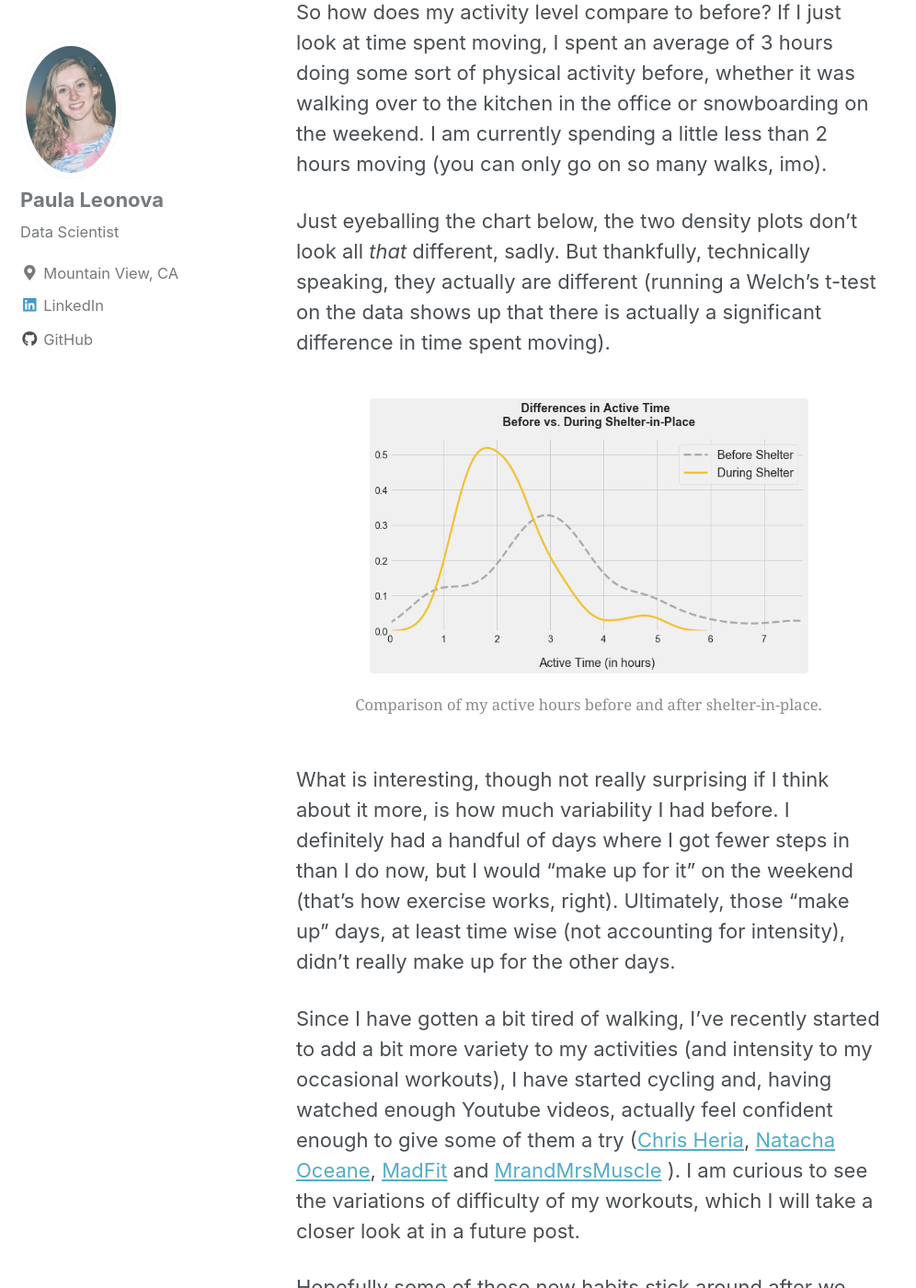
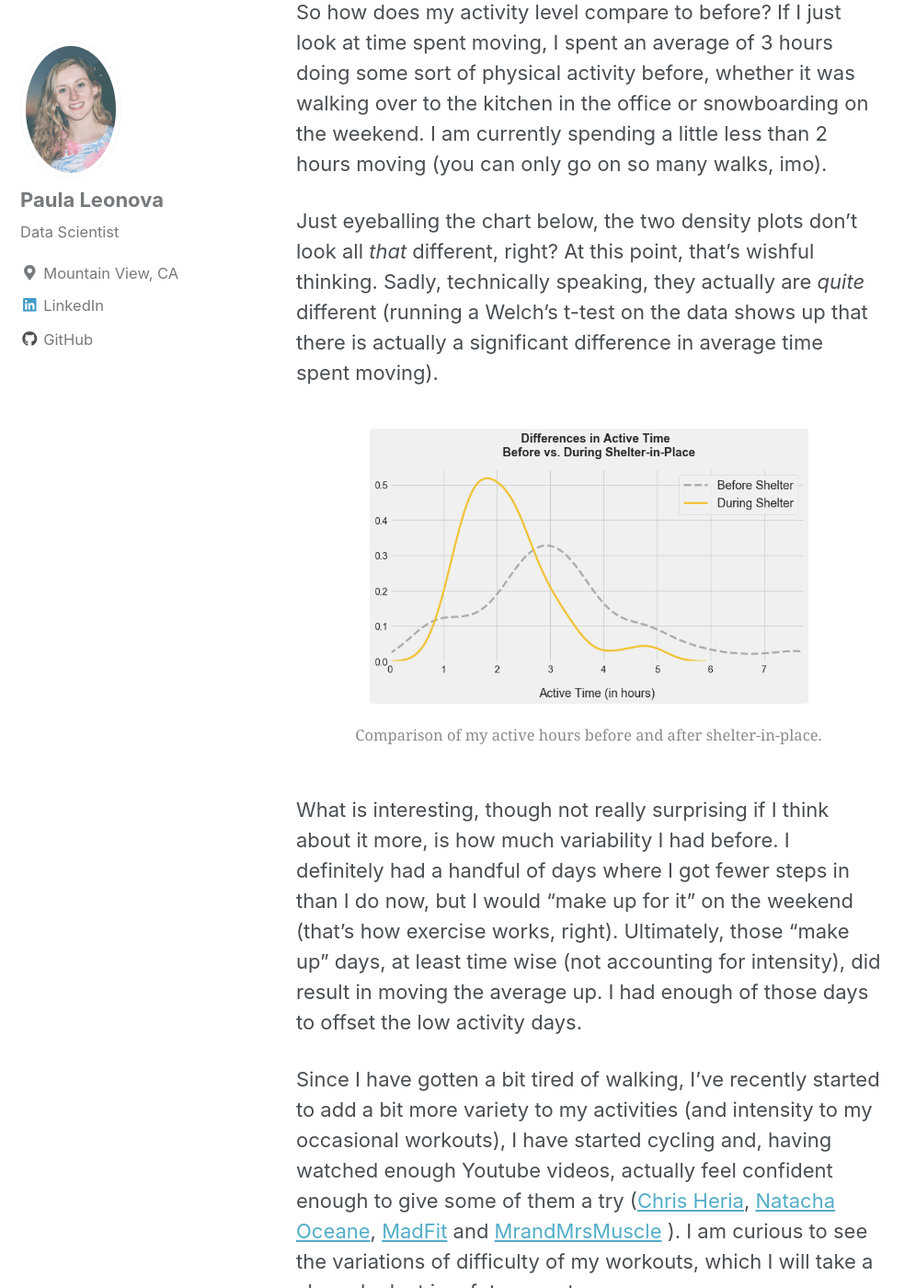
Before and after one commit to pleonova/pleonova.github.io, a Jekyll site: the page built from _posts/2020-05-16-shelter-in-place.md, in a window 1280 px wide and 1400 px high, scrolled down 2438 px. Shown: the whole window at 92% size, without its empty margins (0-996 px from the left). Built offline with Jekyll 4.4.1, drawn with Linux system fonts in a browser that asks for light colours; nearby versions of some CDN libraries.

Commit message:
Fix t-test results summary

```diff
--- a/_posts/2020-05-16-shelter-in-place.md
+++ b/_posts/2020-05-16-shelter-in-place.md
@@ -33,7 +33,7 @@ Nowadays if I get more than 6K steps, that's a good day (though that was also a
 
 So how does my activity level compare to before? If I just look at time spent moving, I spent an average of 3 hours doing some sort of physical activity before, whether it was walking over to the kitchen in the office or snowboarding on the weekend. I am currently spending a little less than 2 hours moving (you can only go on so many walks, imo).
 
-Just eyeballing the chart below, the two density plots don't look all *that* different, sadly. But thankfully, technically speaking, they actually are different (running a Welch's t-test on the data shows up that there is actually a significant difference in time spent moving).
+Just eyeballing the chart below, the two density plots don't look all *that* different, right? At this point, that's wishful thinking. Sadly, technically speaking, they actually are *quite* different (running a Welch's t-test on the data shows up that there is actually a significant difference in average time spent moving).
 
 <figure align="center">
 	<a href="/images/shelter-in-place/active_differences_pre_post.png">
@@ -41,7 +41,7 @@ Just eyeballing the chart below, the two density plots don't look all *that* dif
     <figcaption>Comparison of my active hours before and after shelter-in-place.</figcaption>
 </figure>
 
-What is interesting, though not really surprising if I think about it more, is how much variability I had before. I definitely had a handful of days where I got fewer steps in than I do now, but I would "make up for it" on the weekend (that's how exercise works, right). Ultimately, those "make up" days, at least time wise (not accounting for intensity), didn't really make up for the other days.
+What is interesting, though not really surprising if I think about it more, is how much variability I had before. I definitely had a handful of days where I got fewer steps in than I do now, but I would "make up for it" on the weekend (that's how exercise works, right). Ultimately, those "make up" days, at least time wise (not accounting for intensity), did result in moving the average up. I had enough of those days to offset the low activity days.
 
 Since I have gotten a bit tired of walking, I've recently started to add a bit more variety to my activities (and intensity to my occasional workouts), I have started cycling and, having watched enough Youtube videos, actually feel confident enough to give some of them a try ([Chris Heria](https://www.youtube.com/channel/UCaBqRxHEMomgFU-AkSfodCw), [Natacha Oceane](https://www.youtube.com/channel/UCjfG0dyMUiqKleUnkX6zBrA), [MadFit](https://www.youtube.com/channel/UCpQ34afVgk8cRQBjSJ1xuJQ) and [MrandMrsMuscle](https://mrandmrsmuscle.com/pages/workouts) ). I am curious to see the variations of difficulty of my workouts, which I will take a closer look at in a future post.
 
```
